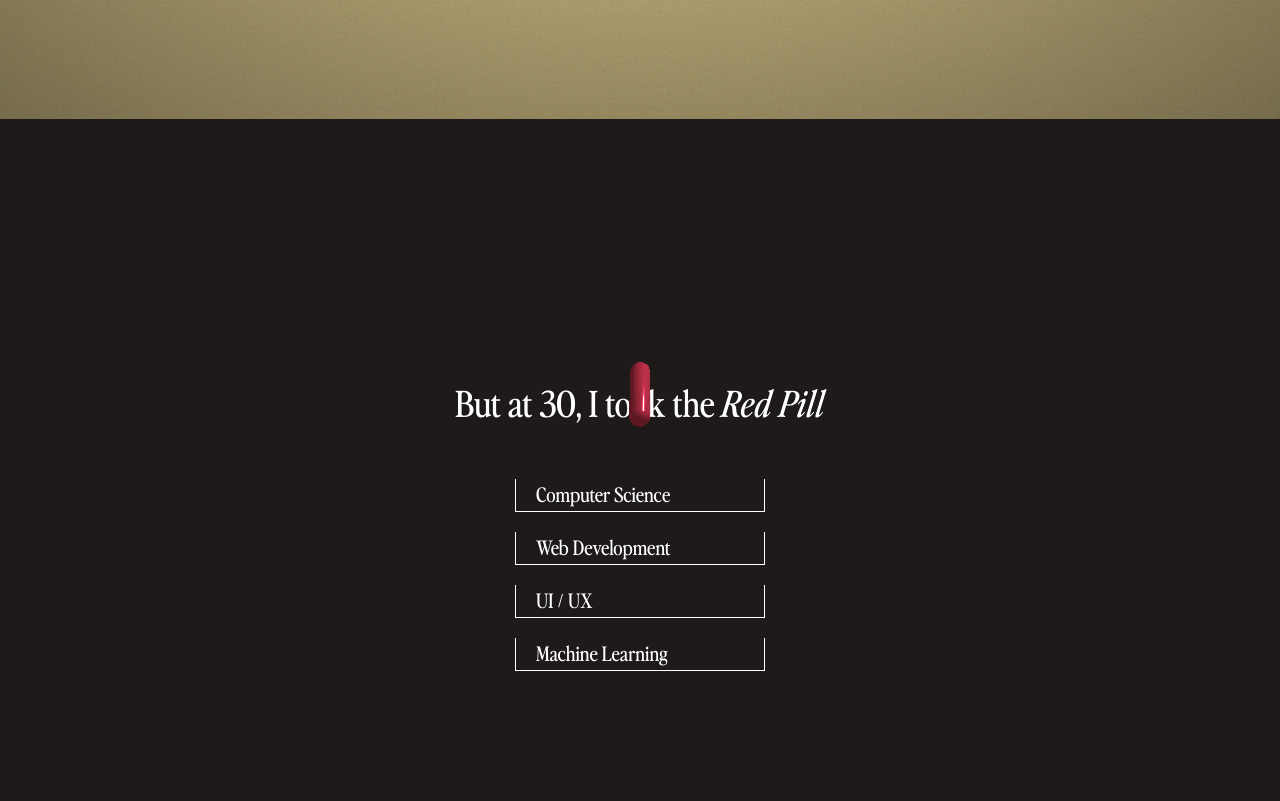
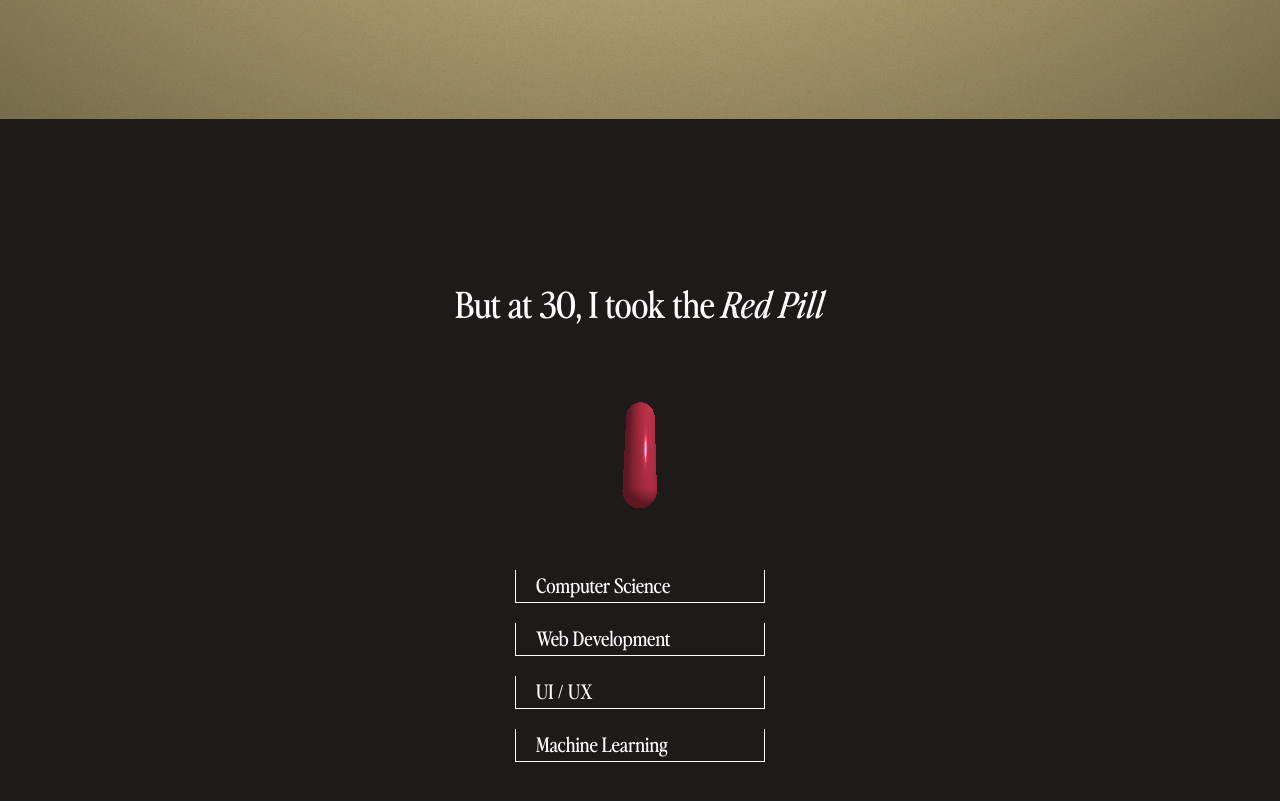
Before and after one commit to anandogs/portfolio, a Svelte app: page / in a window 1280 px wide. Shown: the part 1481-2282 px from the top of the page. Built offline with nearby package versions, Linux system fonts and the light colour scheme; some icons are missing; a web font is replaced by a local one.

Commit message:
fixed red capsule

```diff
--- a/src/app.css
+++ b/src/app.css
@@ -64,4 +64,4 @@ p {
 
 .grainy-brown {
     background-image: radial-gradient(ellipse, #0000, #0007), linear-gradient(0deg,rgba(219, 186, 88, 0.6), rgba(219, 186, 88, 0.6)),url('/images/grainy.svg');
-}
+range: infinite;}
--- a/src/components/Capsule.svelte
+++ b/src/components/Capsule.svelte
@@ -13,17 +13,17 @@
 	});
 
 	renderer.setPixelRatio(window.devicePixelRatio);
-	renderer.setSize(window.innerWidth, window.innerHeight);
+	renderer.setSize(window.innerWidth*.3, window.innerHeight*.3);
 
 	// moves the camera backwards - otherwise it is in the middle of the object
-	camera.position.setZ(50);
-	camera.position.setY(-12);
+	camera.position.setZ(10);
+	camera.position.setY(0);
 	camera.position.setX(0);
 
 
 	renderer.render(scene, camera);
 
-	const geometry = new THREE.CapsuleGeometry(1, 5  , 8, 16);
+	const geometry = new THREE.CapsuleGeometry(1, 5, 8, 16);
 	const material = new THREE.MeshStandardMaterial({
 		color: 0xeb3d5a,
 		roughness: 0,
@@ -51,6 +51,6 @@
 	animate();
 })
 </script>
-<div class="absolute">
-<canvas bind:this={canvasSelector} class="relative top-0" />
+<div class="flex justify-center">
+<canvas bind:this={canvasSelector} class="" />
 </div>
--- a/src/routes/index.svelte
+++ b/src/routes/index.svelte
@@ -52,14 +52,13 @@
 			<IoIosArrowDown />
 		</button>
 	</section>
-	<section class="h-screen bg-[#1D1A19] " bind:this={coding}>
-		<Capsule />
+	<section class="h-screen bg-[#1D1A19] grid content-center" bind:this={coding}>
 
-		<div class="h-[45%]">
-			<h2 class="text-center px-[44px] pt-[20%] text-white">
+			<h2 class="text-center text-white">
 				But at 30, I took the <span class="italic">Red Pill</span>
 			</h2>
-		</div>
+			<Capsule />
+
 		<div class=" grid justify-items-center bg-[#1D1A19] gap-y-5">
 			<Menu isDark={true} heading='Computer Science' headingDetails={{from: 'HarvardX', studied: 'Introduction to Computer Science', details: 'Scratch, C, Python'}}/>
 			<Menu isDark={true} heading='Web Development' headingDetails={{from: 'HarvardX', studied: 'Web Programming', details: 'Python, Javascript'}}/>
```
